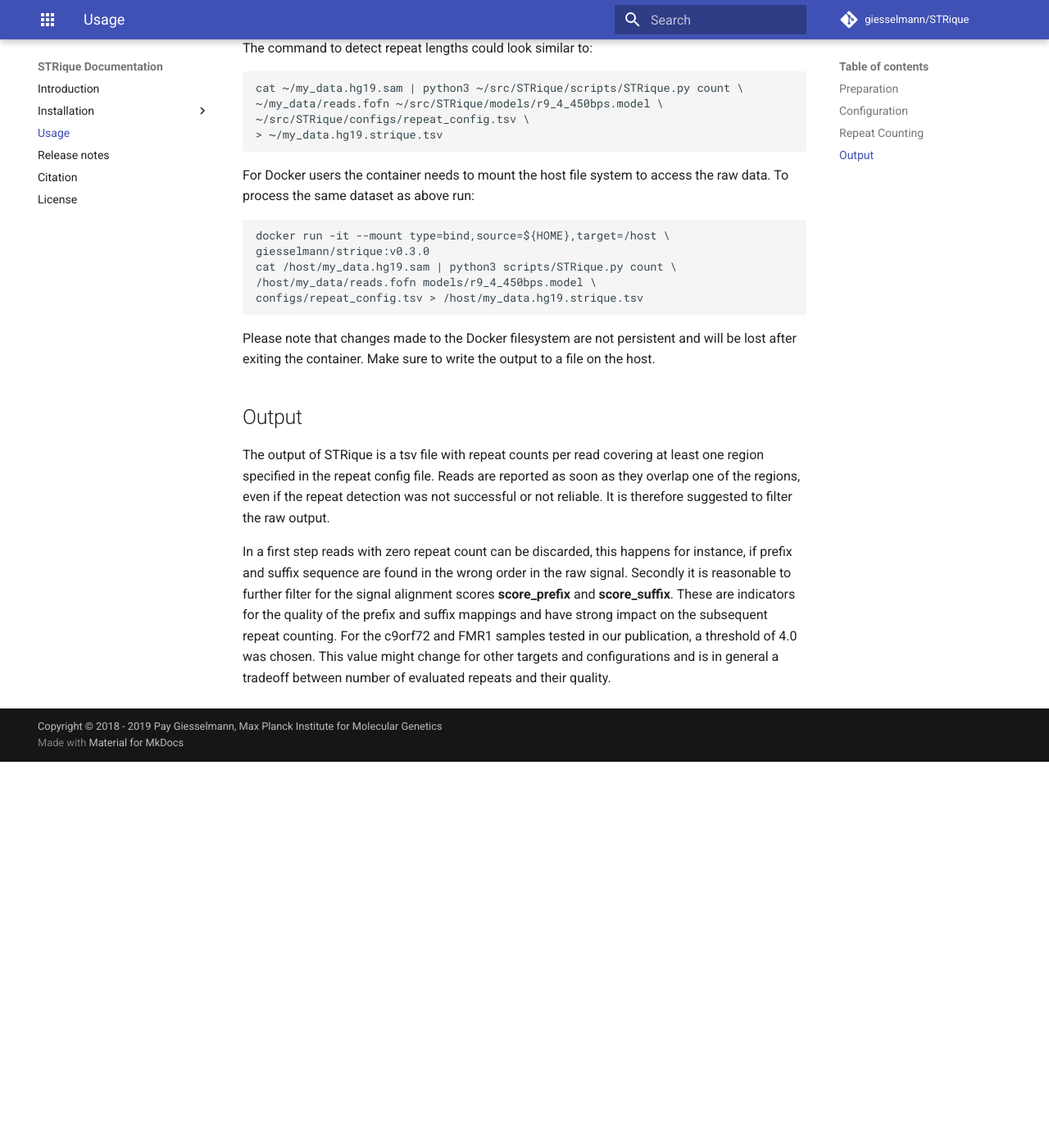
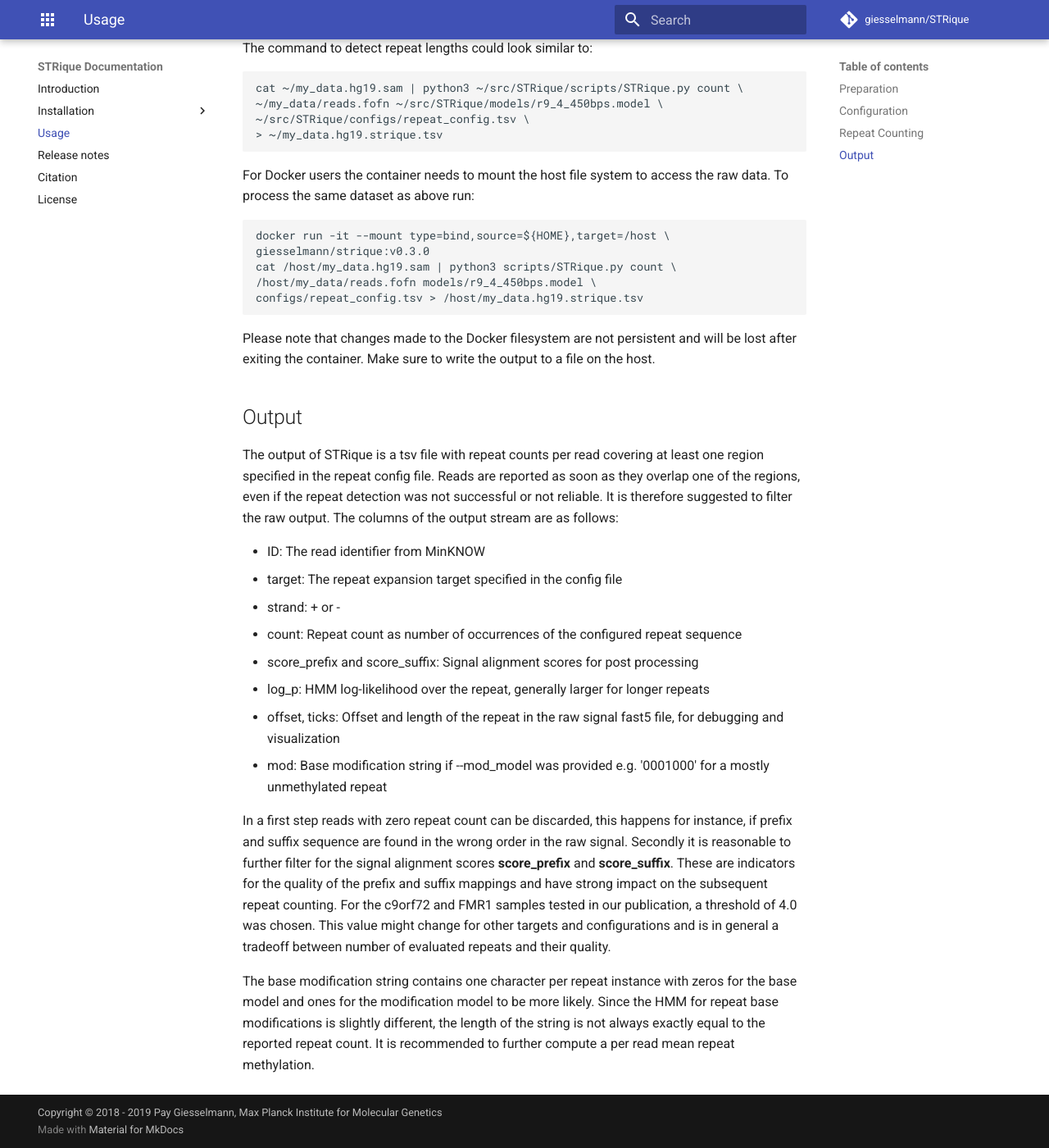
Before and after one commit to giesselmann/STRique, an MkDocs documentation site: the page built from docs/examples/intro.md, in a window 1280 px wide and 1400 px high, scrolled down 1707 px. Shown: the whole window at 82% size. Built offline with MkDocs 1.6.1 and Material for MkDocs 9.7.7, drawn with Linux system fonts in a browser that asks for light colours; comment, search, counter and statistics services are not loaded; before the commit the page ends 2636 px from its top, so only the background shows below that.

Commit message:
update docs Resolves #12

```diff
--- a/docs/examples/intro.md
+++ b/docs/examples/intro.md
@@ -92,6 +92,19 @@ Please note that changes made to the Docker filesystem are not persistent and wi
 
 ## Output
 
-The output of STRique is a tsv file with repeat counts per read covering at least one region specified in the repeat config file. Reads are reported as soon as they overlap one of the regions, even if the repeat detection was not successful or not reliable. It is therefore suggested to filter the raw output.
+The output of STRique is a tsv file with repeat counts per read covering at least one region specified in the repeat config file. Reads are reported as soon as they overlap one of the regions, even if the repeat detection was not successful or not reliable. It is therefore suggested to filter the raw output. The columns of the output stream are as follows:
+
+
+  * ID: The read identifier from MinKNOW
+  * target: The repeat expansion target specified in the config file
+  * strand: + or -
+  * count: Repeat count as number of occurrences of the configured repeat sequence
+  * score_prefix and score_suffix: Signal alignment scores for post processing
+  * log_p: HMM log-likelihood over the repeat, generally larger for longer repeats
+  * offset, ticks: Offset and length of the repeat in the raw signal fast5 file, for debugging and visualization
+  * mod: Base modification string if --mod_model was provided e.g. '0001000' for a mostly unmethylated repeat
+
 
 In a first step reads with zero repeat count can be discarded, this happens for instance, if prefix and suffix sequence are found in the wrong order in the raw signal. Secondly it is reasonable to further filter for the signal alignment scores **score_prefix** and **score_suffix**. These are indicators for the quality of the prefix and suffix mappings and have strong impact on the subsequent repeat counting. For the c9orf72 and FMR1 samples tested in our publication, a threshold of 4.0 was chosen. This value might change for other targets and configurations and is in general a tradeoff between number of evaluated repeats and their quality.
+
+The base modification string contains one character per repeat instance with zeros for the base model and ones for the modification model to be more likely. Since the HMM for repeat base modifications is slightly different, the length of the string is not always exactly equal to the reported repeat count. It is recommended to further compute a per read mean repeat methylation.
```
